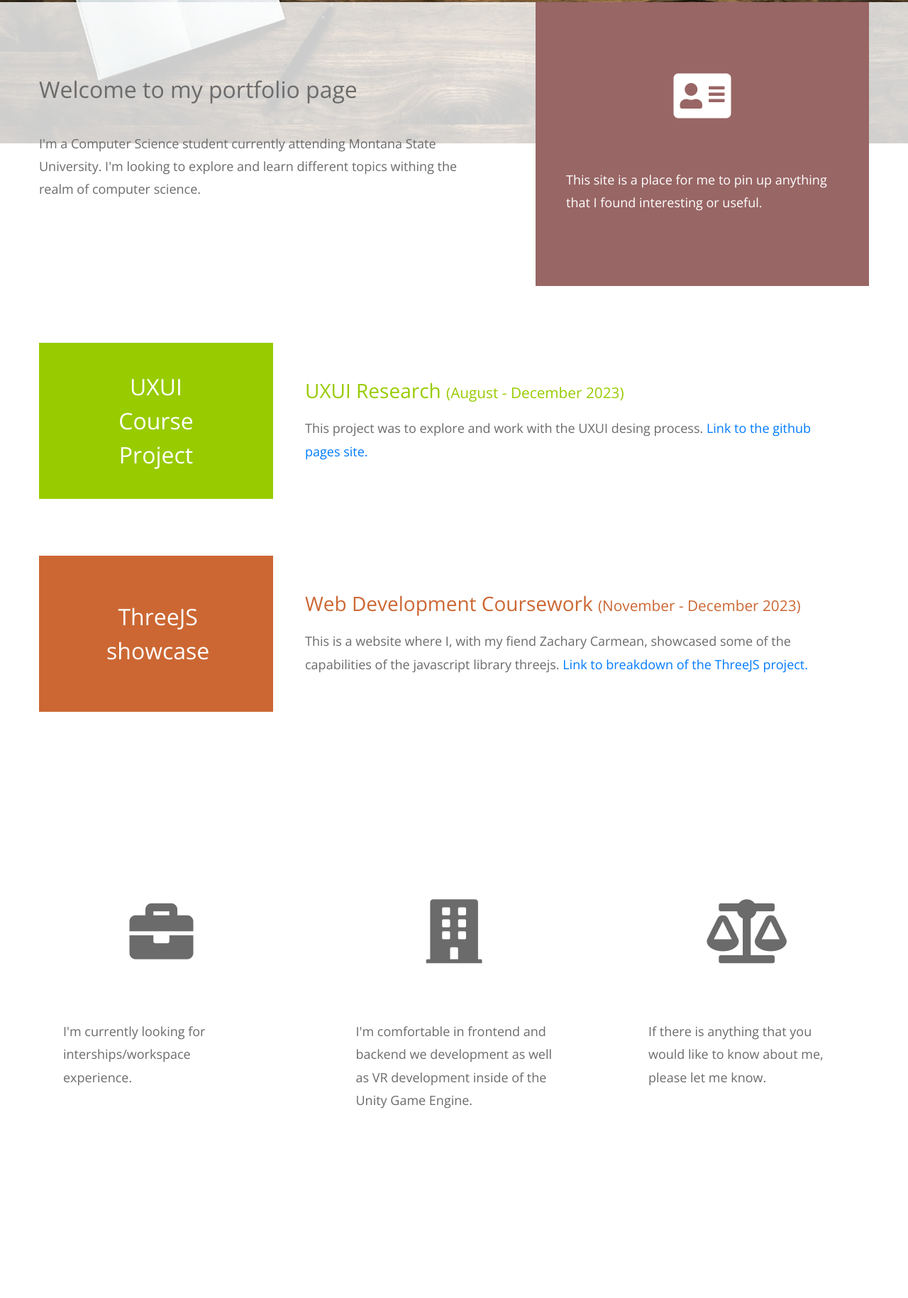
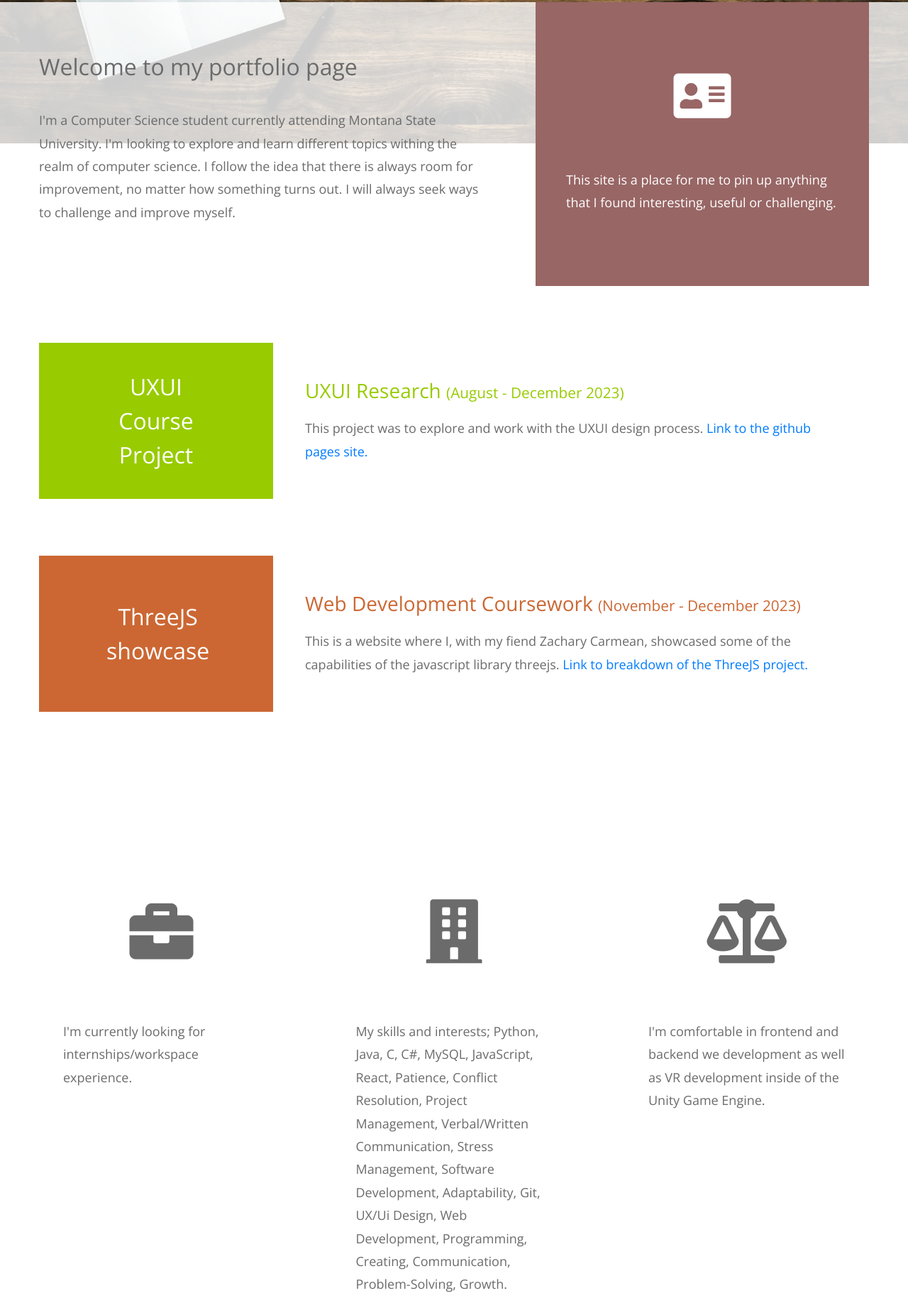
Before and after one commit to Logan-Trudel/Logan-Trudel.github.io, a plain HTML site: page index.html in a window 1280 px wide. Shown: the part 697-2526 px from the top of the page at 71% size. Drawn offline with nearby package versions, Linux system fonts and the light colour scheme.

Commit message:
adding finishing touches and spellchecks

```diff
--- a/index.html
+++ b/index.html
@@ -22,7 +22,7 @@
             <div class="ml-auto mr-0 tm-bg-black-transparent text-white tm-brand-container-inner">
               <div class="tm-brand-container text-center">
                 <h1 class="tm-brand-name">Logan Trudel</h1>
-                <p class="tm-brand-description mb-0">Project Portfolio</p>
+                <p class="tm-brand-description mb-0">Portfolio</p>
               </div>
             </div>
           </div>
@@ -40,7 +40,8 @@
                 <p class="pb-0">
                   I'm a Computer Science student currently attending Montana State University.
                 I'm looking to explore and learn different topics withing the realm of computer
-              science. </p>
+              science. I follow the idea that there is always room for improvement, no matter how
+            something turns out. I will always seek ways to challenge and improve myself. </p>
               </div>
             </div>
             <!-- Brown bg -->
@@ -48,7 +49,7 @@
               <div class="tm-welcome-right">
                 <i class="fas fa-4x fa-address-card p-3 tm-welcome-icon"></i>
                 <p class="mb-0">
-                  This site is a place for me to pin up anything that I found interesting or useful.
+                  This site is a place for me to pin up anything that I found interesting, useful or challenging.
                 </p>
               </div>
             </div>
@@ -73,7 +74,7 @@
                   <span class="tm-title-small">(August - December 2023)</span>
                 </h3>
                 <p class="mb-0">
-                  This project was to explore and work with the UXUI desing process.
+                  This project was to explore and work with the UXUI design process.
                   <a href="https://theoinge.github.io/html/UXUI-project.html">Link to the github pages site.</a>
                 </p>
               </div>
@@ -94,42 +95,6 @@
                 </p>
               </div>
             </div>
-
-            <!-- <div class="tm-portfolio-item">
-              <div class="tm-portfolio-name text-white tm-bg-blue">
-                Graphic Designer
-              </div>
-              <div class="tm-portfolio-description">
-                <h3 class="tm-text-blue">
-                  Digital Com
-                  <span class="tm-title-small">(2015 Jan to 2016 Dec)</span>
-                </h3>
-                <p class="mb-0">
-                  Etiam porta est nisl, consectetur dapibus ante faucibus id.
-                  Nunc ullamcorper a quam eget tincidunt. Proin vehicula mauris
-                  ipsum, euismod dignissim dolor convallis ac.
-                </p>
-              </div>
-            </div>
-
-            <div class="tm-portfolio-item">
-              <div class="tm-portfolio-name text-white tm-bg-dark-gray">
-                Design School
-              </div>
-              <div class="tm-portfolio-description">
-                <h3 class="tm-text-dark-gray">
-                  Art Design College
-                  <span class="tm-title-small">
-                    (2012 May to 2014 Dec)
-                  </span>
-                </h3>
-                <p class="mb-0">
-                  Etiam porta est nisl, consectetur dapibus ante faucibus id.
-                  Nunc ullamcorper a quam eget tincidunt. Proin vehicula mauris
-                  ipsum, euismod dignissim dolor convallis ac.
-                </p>
-              </div>
-            </div> -->
           </div>
         </div>
       </div>
@@ -145,20 +110,22 @@
               <div class="tm-contact-item">
                 <i class="fas fa-5x fa-briefcase tm-contact-item-icon"></i>
                 <p class="mb-0">
-                  I'm currently looking for interships/workspace experience.
+                  I'm currently looking for internships/workspace experience.
                 </p>
               </div>
               <div class="tm-contact-item">
                 <i class="fas fa-5x fa-building tm-contact-item-icon"></i>
                 <p class="mb-0">
-                  I'm comfortable in frontend and backend we development as well as VR development inside of the Unity Game Engine.
+                  My skills and interests; Python, Java, C, C#, MySQL, JavaScript, React, Patience, Conflict Resolution, Project Management, Verbal/Written Communication, Stress Management, Software Development,
+                  Adaptability, Git, UX/Ui Design, Web Development, Programming, Creating, Communication, Problem-Solving, Growth.
+
                 </p>
               </div>
 
               <div class="tm-contact-item">
                 <i class="fas fa-5x fa-balance-scale tm-contact-item-icon"></i>
                 <p class="mb-0">
-                 If there is anything that you would like to know about me, please let me know.
+                  I'm comfortable in frontend and backend we development as well as VR development inside of the Unity Game Engine.
                 </p>
               </div>
             </div>
```
Also changed, not shown: css/threejs.css (+12 -0 lines), html/ThreeJS.html (+5 -0 lines).
